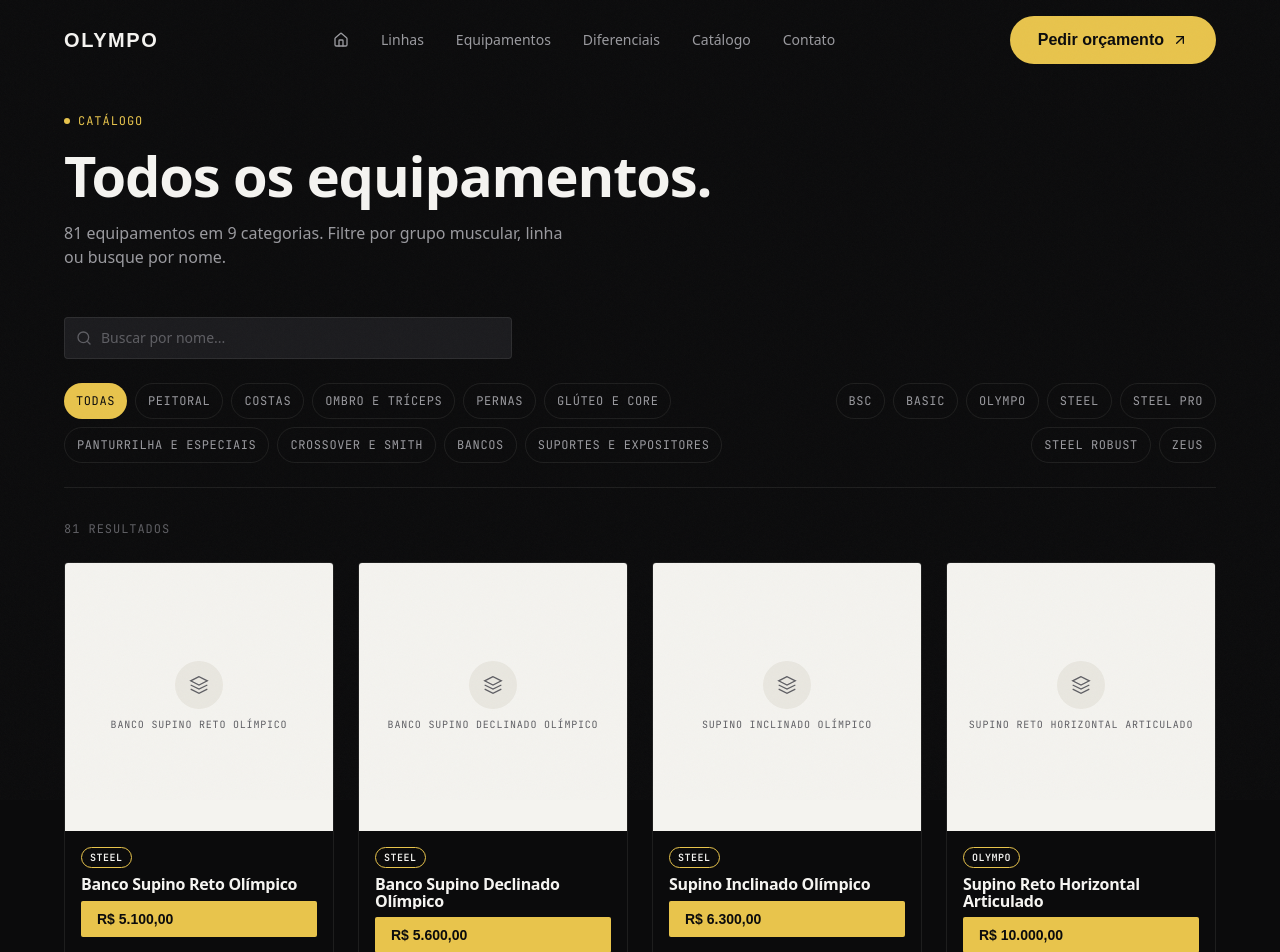
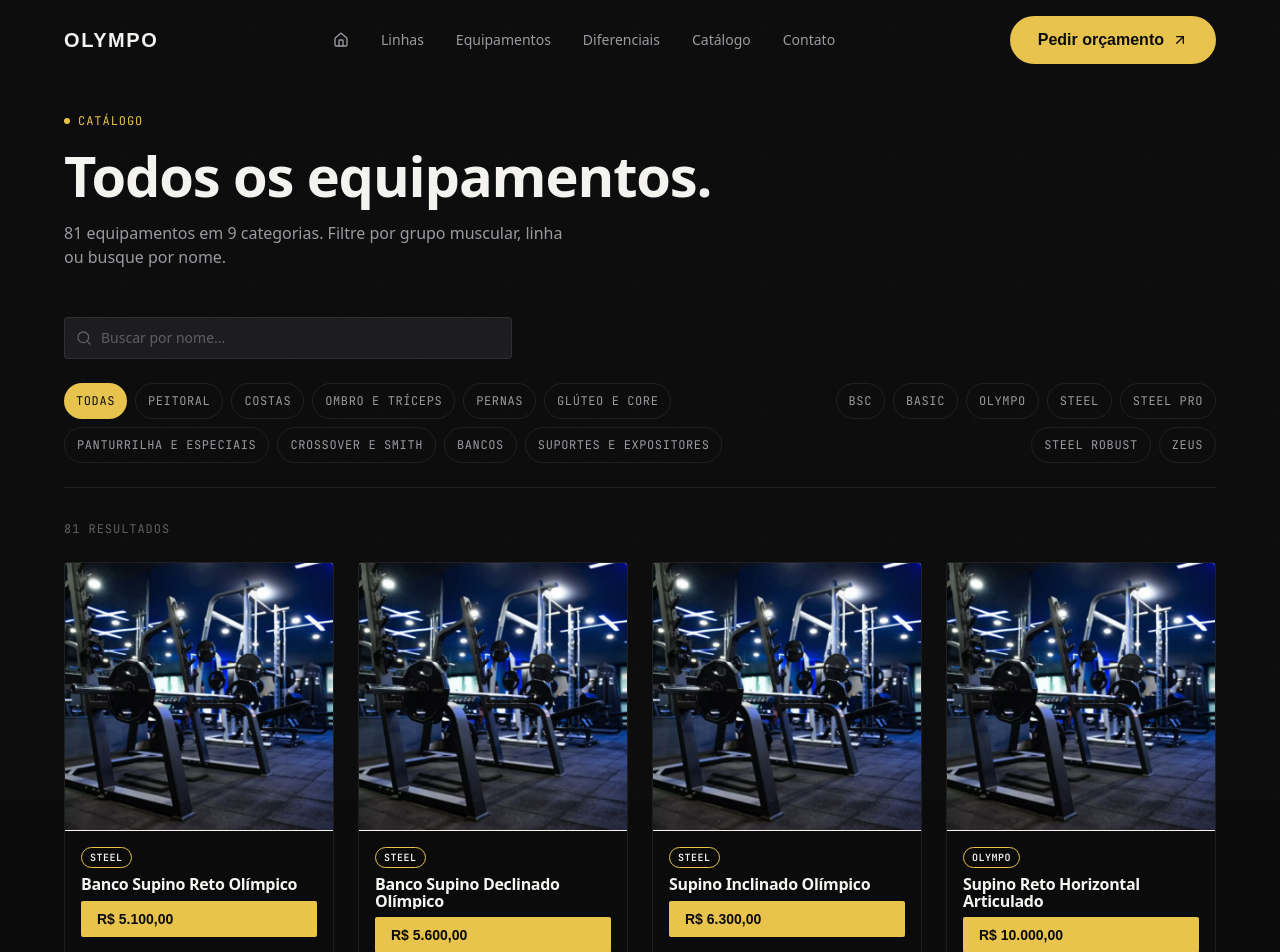
Before and after one commit to Pedrouo/lp-olypmo, a Next.js app: page /catalogo in a window 1280 px wide. Shown: the top 952 px of the page. Built offline with nearby package versions, Linux system fonts and the light colour scheme; a web font is replaced by a local one.

Commit message:
feat: substitui placeholders de SVG por academia.webp nos cards e modal do catalogo

```diff
--- a/app/catalogo/page.tsx
+++ b/app/catalogo/page.tsx
@@ -158,18 +158,13 @@ function CatalogoContent() {
               className="group border border-[var(--color-line)] rounded-[var(--radius-sm)] overflow-hidden hover:border-[var(--color-line-strong)] transition-colors cursor-pointer"
               onClick={() => setSelectedProduct(product)}
             >
-              {/* Image placeholder */}
-              <div className="w-full aspect-square bg-[var(--color-surface)] flex items-center justify-center overflow-hidden">
-                <div className="text-center transition-transform duration-500 group-hover:scale-[1.04]">
-                  <div className="w-12 h-12 mx-auto mb-2 rounded-full bg-[var(--color-surface-2)] flex items-center justify-center">
-                    <svg width="20" height="20" viewBox="0 0 24 24" fill="none" stroke="var(--color-text-faint)" strokeWidth="1.5">
-                      <path d="M12 2L2 7l10 5 10-5-10-5zM2 17l10 5 10-5M2 12l10 5 10-5"/>
-                    </svg>
-                  </div>
-                  <span className="mono text-[10px] text-[var(--color-text-faint)] uppercase tracking-[0.08em] px-4 line-clamp-2">
-                    {product.nome}
-                  </span>
-                </div>
+              {/* Product image */}
+              <div className="w-full aspect-square overflow-hidden bg-[var(--color-surface)] border-b border-[var(--color-line)]">
+                <img
+                  src="/academia.webp"
+                  alt={product.nome}
+                  className="w-full h-full object-cover transition-transform duration-500 group-hover:scale-[1.04]"
+                />
               </div>
 
               {/* Info */}
@@ -236,7 +231,7 @@ function CatalogoContent() {
               onClick={(e) => e.stopPropagation()}
             >
               {/* Image */}
-              <div className="w-full aspect-[4/3] bg-[var(--color-surface)] flex items-center justify-center relative">
+              <div className="w-full aspect-[4/3] overflow-hidden relative">
                 <button
                   onClick={() => setSelectedProduct(null)}
                   className="absolute top-4 right-4 w-8 h-8 rounded-full bg-[rgba(0,0,0,0.3)] backdrop-blur-sm flex items-center justify-center text-white hover:bg-[rgba(0,0,0,0.5)] transition-colors cursor-pointer z-10"
@@ -244,16 +239,11 @@ function CatalogoContent() {
                 >
                   <X size={16} />
                 </button>
-                <div className="text-center">
-                  <div className="w-20 h-20 mx-auto mb-3 rounded-full bg-[var(--color-surface-2)] flex items-center justify-center">
-                    <svg width="32" height="32" viewBox="0 0 24 24" fill="none" stroke="var(--color-text-faint)" strokeWidth="1.5">
-                      <path d="M12 2L2 7l10 5 10-5-10-5zM2 17l10 5 10-5M2 12l10 5 10-5"/>
-                    </svg>
-                  </div>
-                  <span className="mono text-[0.75rem] text-[var(--color-text-faint)] uppercase tracking-[0.08em]">
-                    {selectedProduct.linha}
-                  </span>
-                </div>
+                <img
+                  src="/academia.webp"
+                  alt={selectedProduct.nome}
+                  className="w-full h-full object-cover"
+                />
               </div>
 
               {/* Content */}
```
